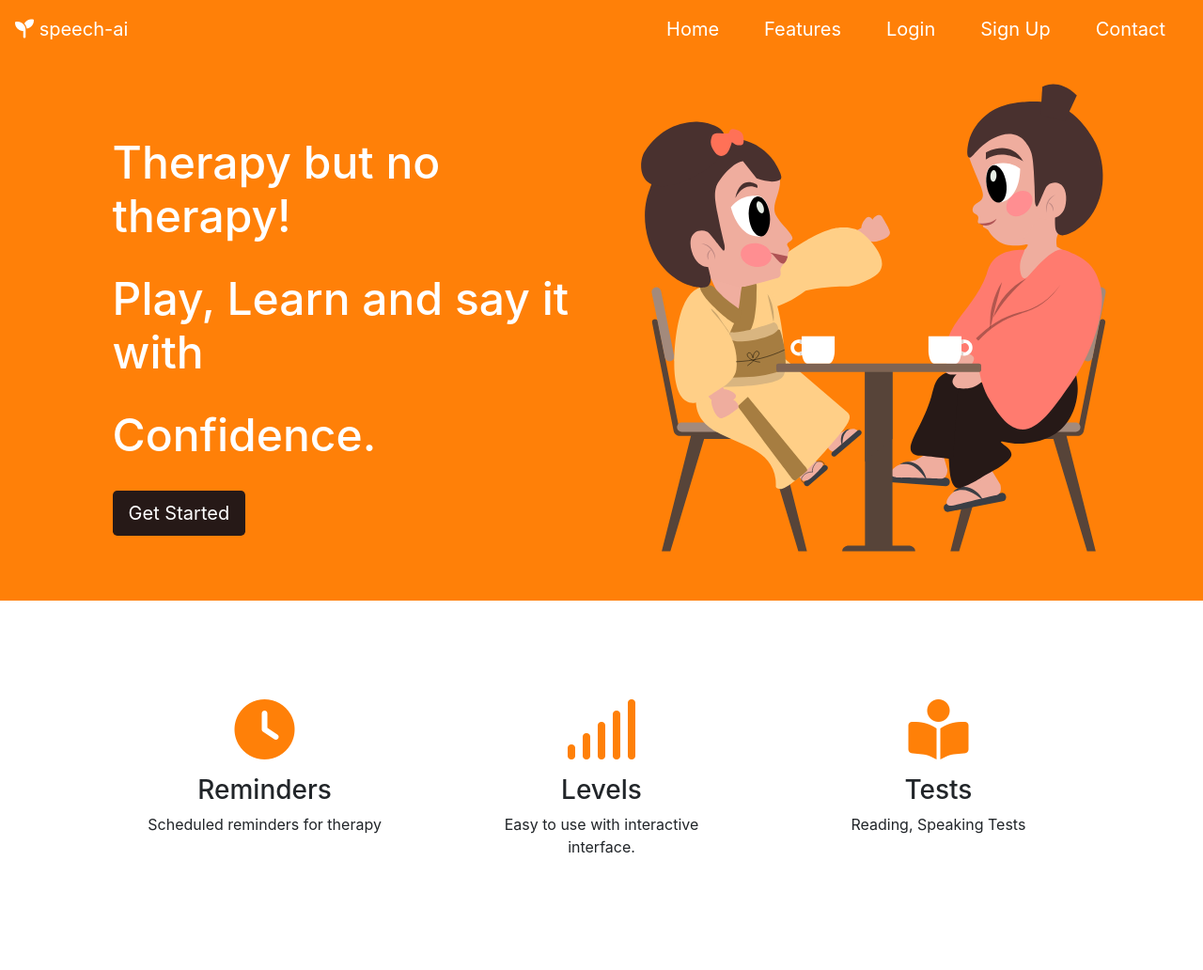
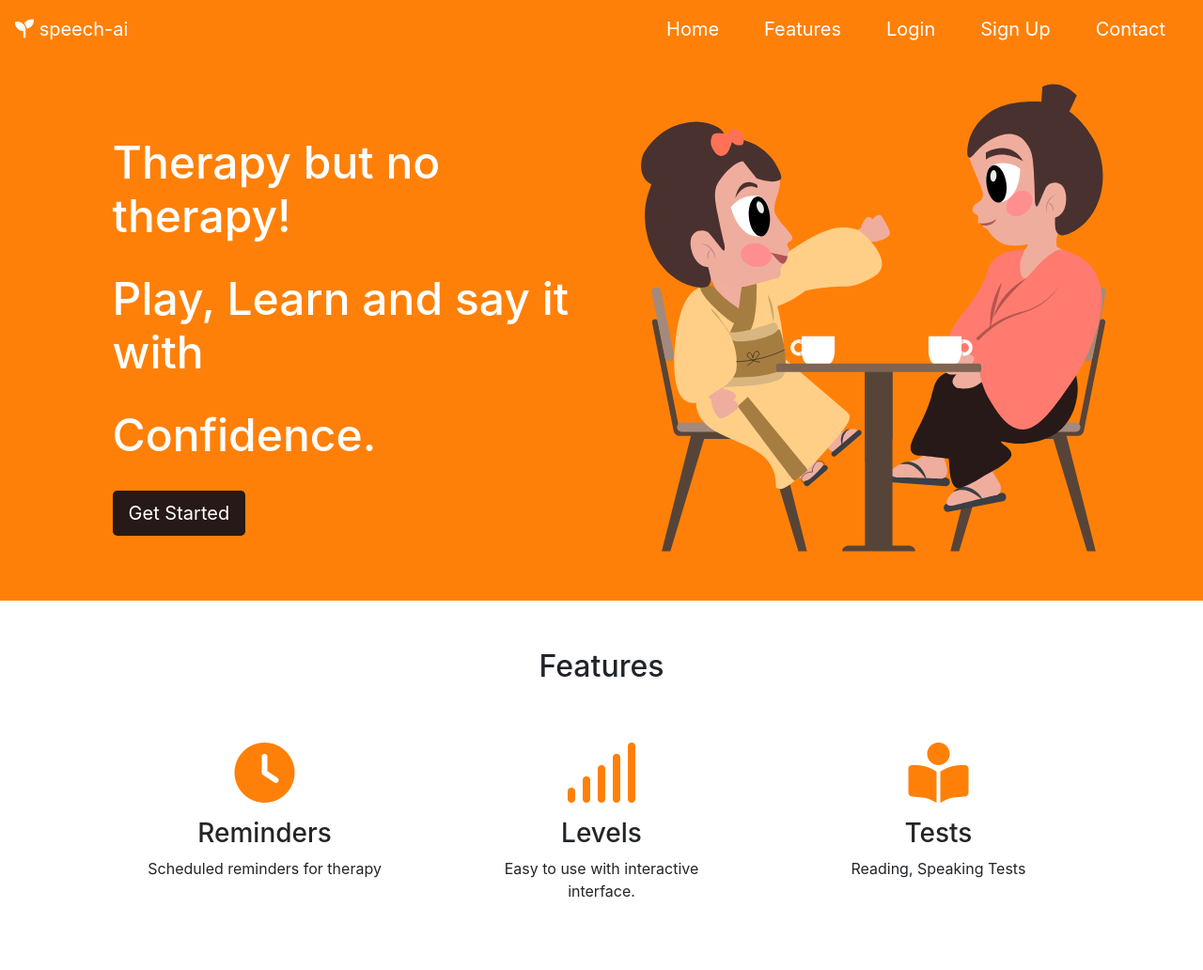
Before and after one commit to tanishagupta1/Speech-ai, a plain HTML site: page index.html in a window 1280 px wide. Shown: the top 1032 px of the page at 94% size. Drawn offline with nearby package versions, Linux system fonts and the light colour scheme; a web font is replaced by a local one.

Commit message:
Added feature-head

```diff
--- a/index.html
+++ b/index.html
@@ -94,6 +94,7 @@
    <section id="features">
 
     <div class="container">
+      <h2 class="feature-head">Features</h2>
       <div class="row">
 
         <div class="col-lg-4 feature-box">
```
